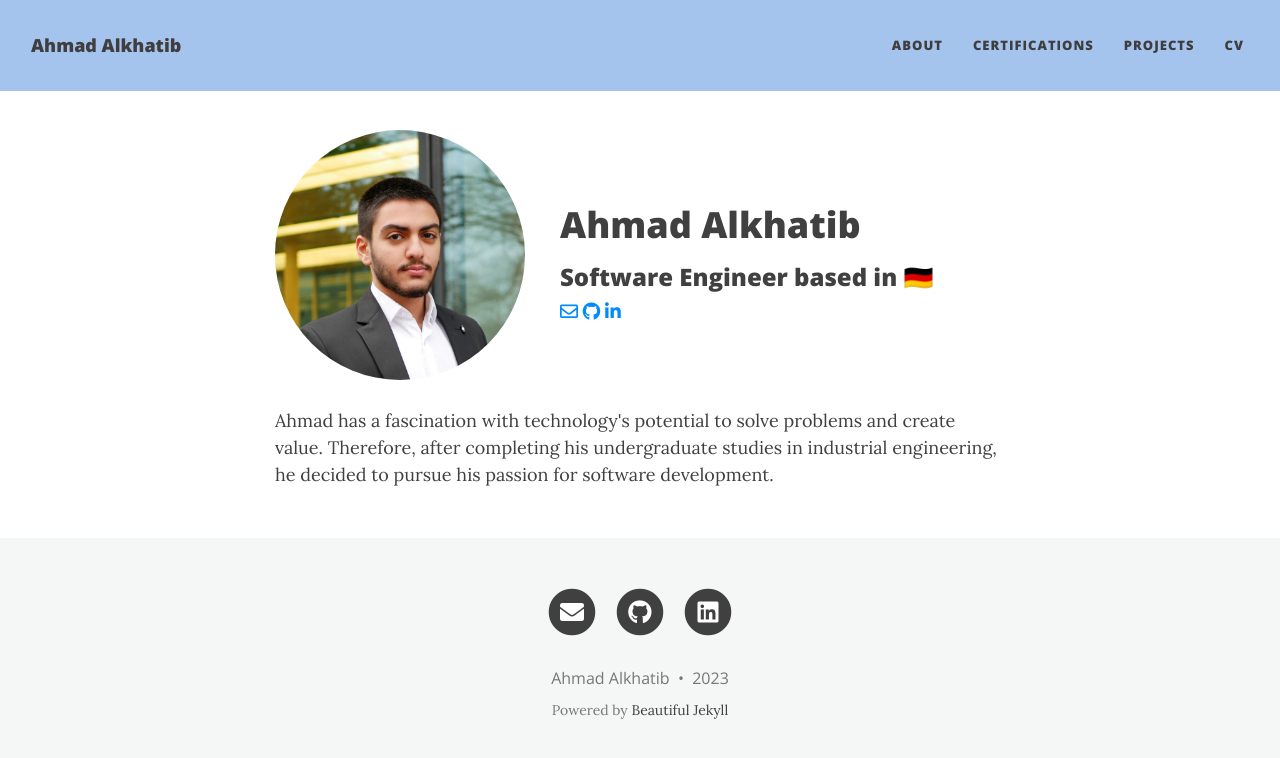
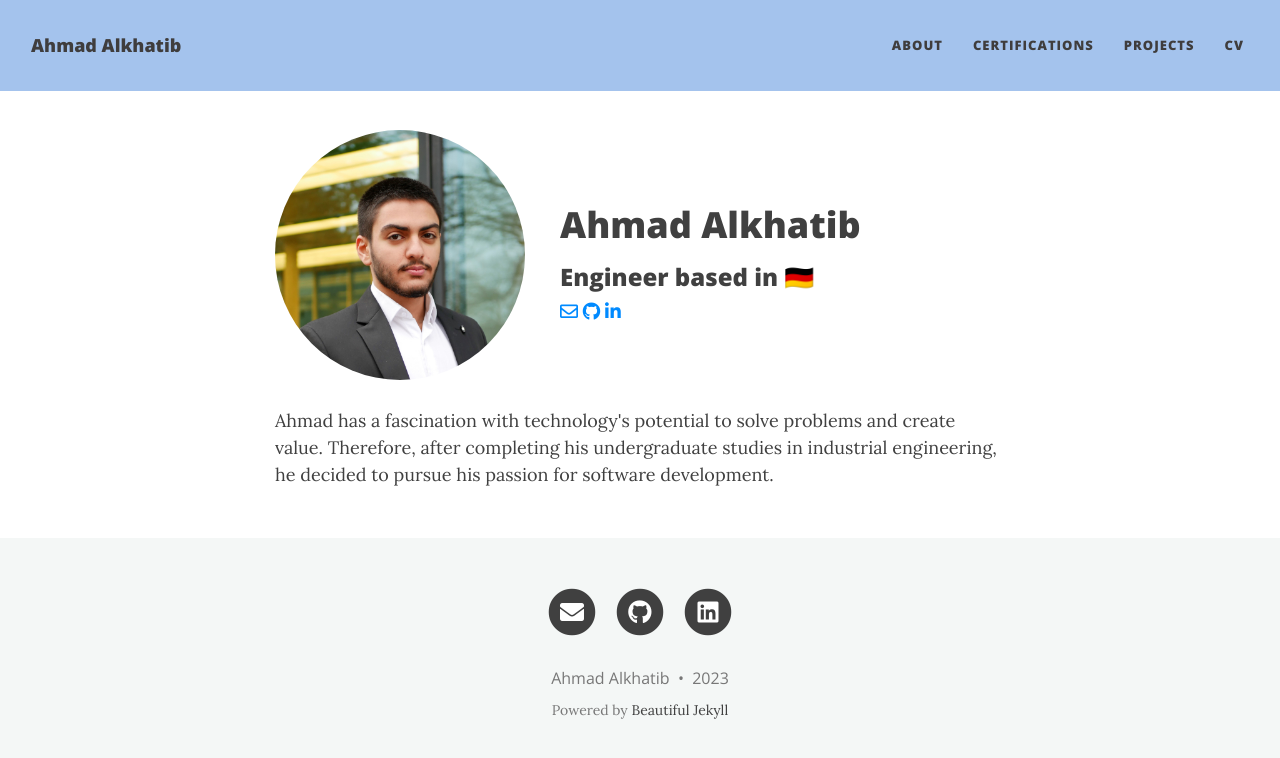
Before and after one commit to alkhatiba/alkhatiba.github.io, a Jekyll site: the page built from index.html, in a window 1280 px wide. Shown: the top 758 px of the page. Built offline with Jekyll 4.4.1, drawn with Linux system fonts in a browser that asks for light colours; nearby versions of some CDN libraries; the list of posts is cut into pages by our own code.

Commit message:
Update index.html

```diff
--- a/index.html
+++ b/index.html
@@ -8,9 +8,9 @@ layout: page
 	</div>
 	<div class="home-info-text">
 		<h1>Ahmad Alkhatib</h1>
-		<h3 style="font-weight: 0;">Software Engineer based in 🇩🇪</h3>
+		<h3 style="font-weight: 0;"> Engineer based in 🇩🇪</h3>
 		<div class="social-icons">
-			<a href="mailto:youremail@example.com"><i class="far fa-envelope"></i></a>
+			<a href="alkhatibaa1@gmail.com"><i class="far fa-envelope"></i></a>
 			<a class="social-icon" href="https://github.com/alkhatiba/" target="_blank"><i class="fab fa-github"></i></a>
      			<a class="social-icon" href="https://www.linkedin.com/in/alkhatiba/" target="_blank"><i class="fab fa-linkedin-in"></i></a>
 
```
